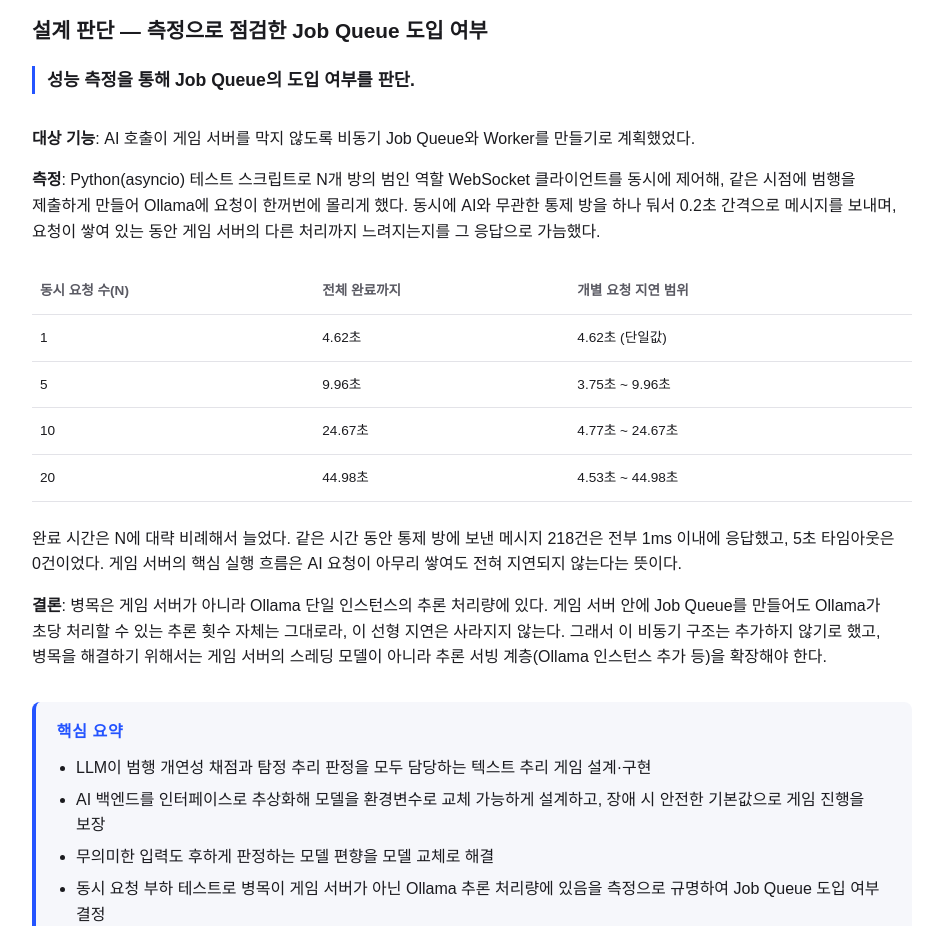
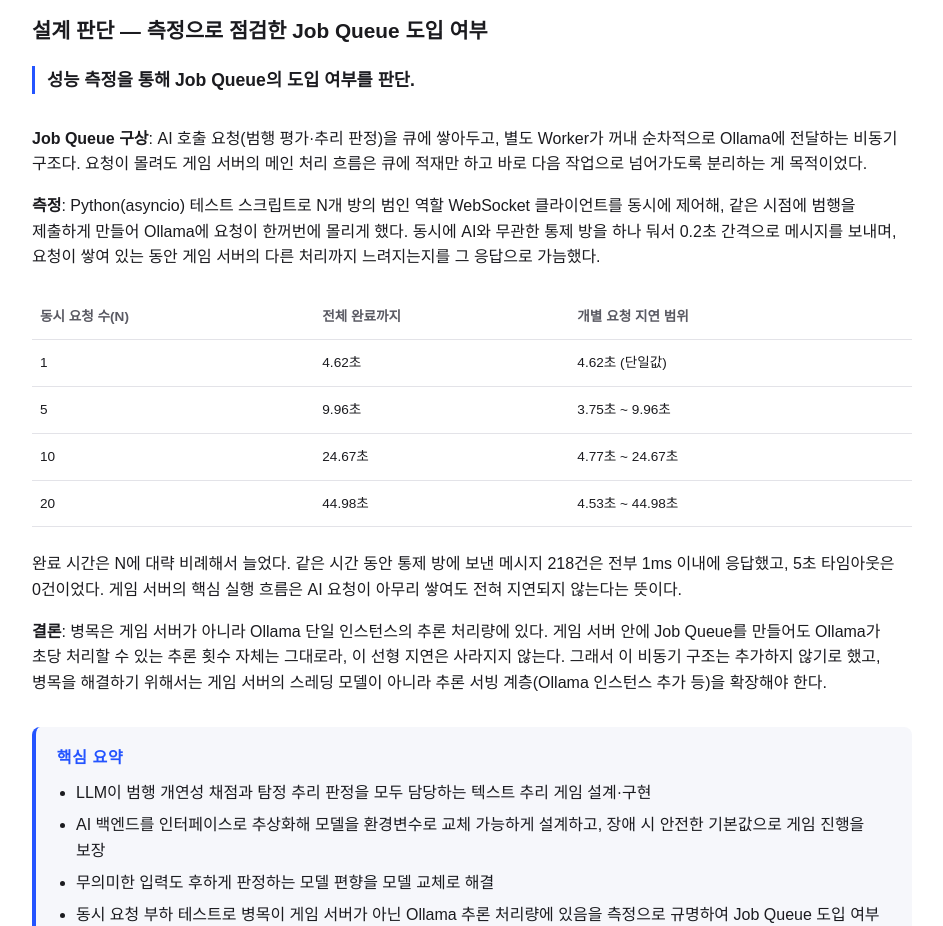
Before and after one commit to KimDJ7105/KimDJ7105.github.io, a plain HTML site: page index.html in a window 1280 px wide. Shown: the part 7680-8606 px from the top of the page, without its empty margins (168-1111 px from the left). Drawn offline with Linux system fonts and the light colour scheme.

Commit message:
Rewrite Job Queue paragraph to explain the queue's mechanism instead of restating it as a candidate feature

```diff
--- a/index.html
+++ b/index.html
@@ -263,7 +263,7 @@
 
       <h3>설계 판단 — 측정으로 점검한 Job Queue 도입 여부</h3>
       <p class="project-message">성능 측정을 통해 Job Queue의 도입 여부를 판단.</p>
-      <p><strong>대상 기능</strong>: AI 호출이 게임 서버를 막지 않도록 비동기 Job Queue와 Worker를 만들기로 계획했었다.</p>
+      <p><strong>Job Queue 구상</strong>: AI 호출 요청(범행 평가·추리 판정)을 큐에 쌓아두고, 별도 Worker가 꺼내 순차적으로 Ollama에 전달하는 비동기 구조다. 요청이 몰려도 게임 서버의 메인 처리 흐름은 큐에 적재만 하고 바로 다음 작업으로 넘어가도록 분리하는 게 목적이었다.</p>
       <p><strong>측정</strong>: Python(asyncio) 테스트 스크립트로 N개 방의 범인 역할 WebSocket 클라이언트를 동시에 제어해, 같은 시점에 범행을 제출하게 만들어 Ollama에 요청이 한꺼번에 몰리게 했다. 동시에 AI와 무관한 통제 방을 하나 둬서 0.2초 간격으로 메시지를 보내며, 요청이 쌓여 있는 동안 게임 서버의 다른 처리까지 느려지는지를 그 응답으로 가늠했다.</p>
 
       <table class="compare-table">
```
